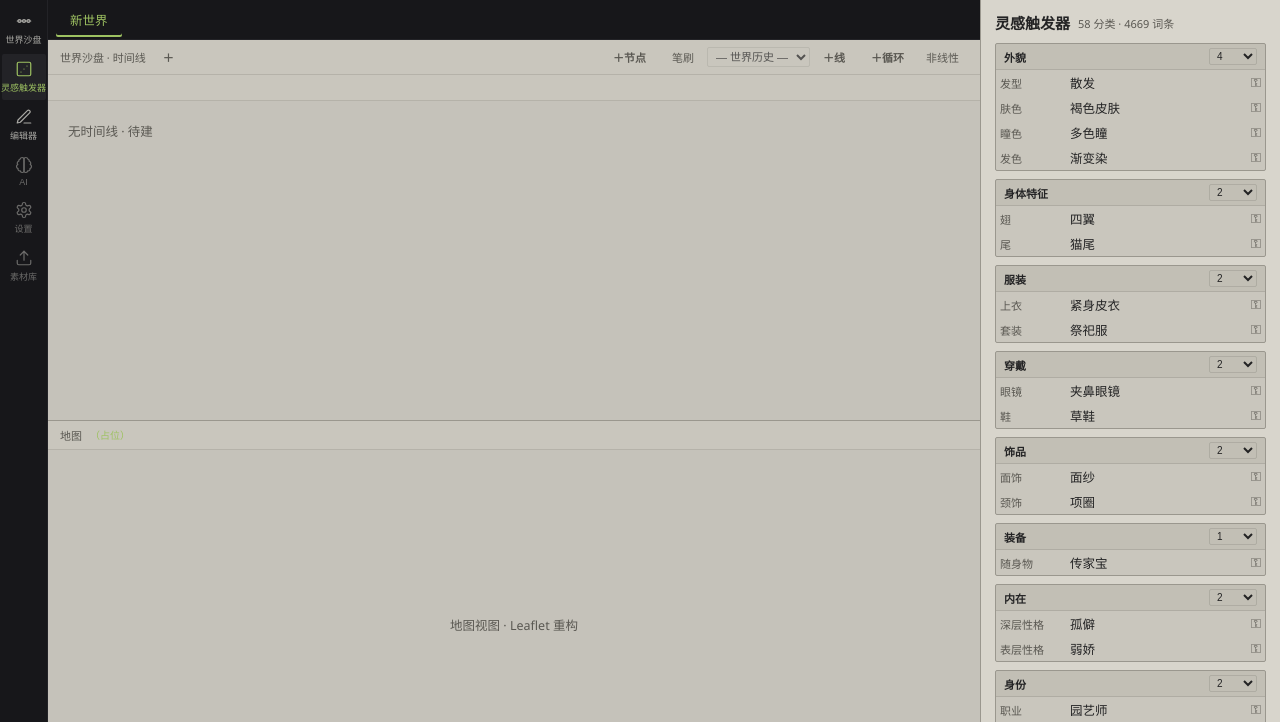
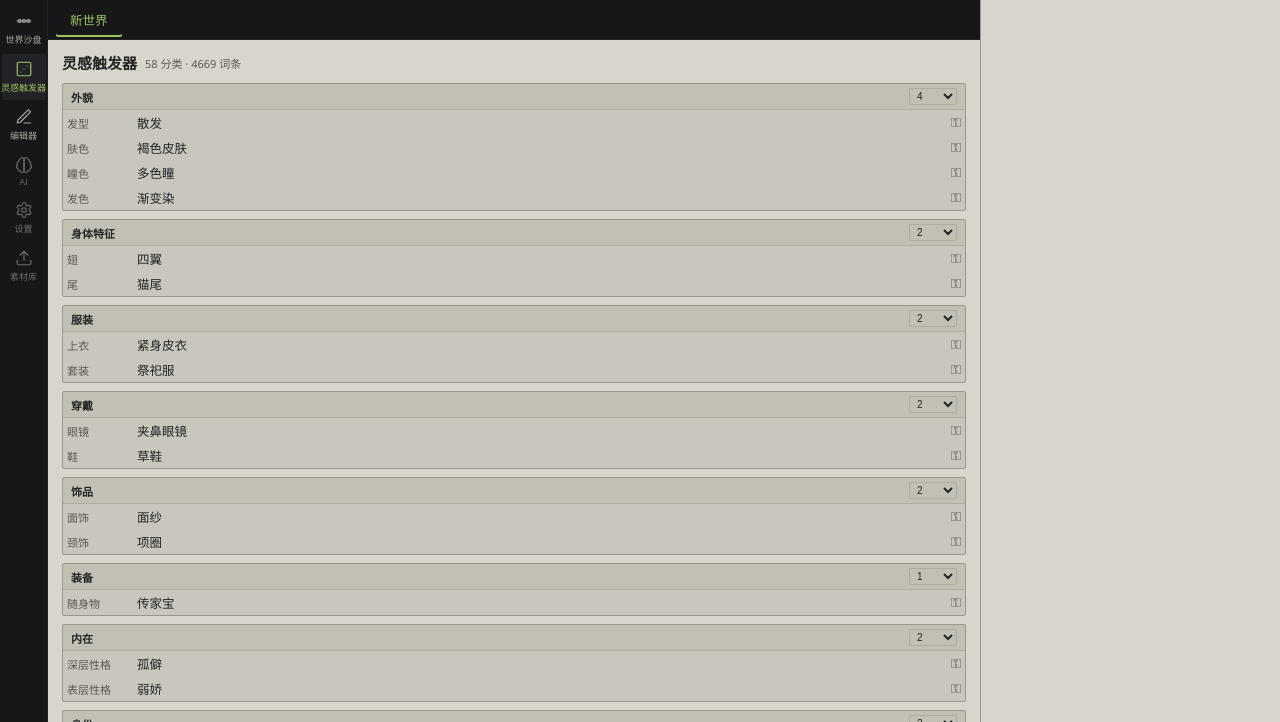
Before and after one commit to orvyn-glitch/lingkuang, a website built with Vite: page index.html in a window 1280 px wide. Both pictures are taken after a click on the button "灵感触发器". Shown: the top 722 px of the page. Built offline with nearby package versions, Linux system fonts and the light colour scheme.

Commit message:
ui: 模块全屏覆盖沙盒（灵感/编辑器=独立工具视图，与沙盘无并列关系）；右侧小栏只留沙盘附属（详情/循环/表单）；世界沙盘模块恢复沙盘

```diff
--- a/src/style.css
+++ b/src/style.css
@@ -167,6 +167,12 @@ body {
   min-height: 0;
   overflow: auto;
 }
+.lk-module-view {
+  flex: 1;
+  min-height: 0;
+  overflow: auto;
+  background: var(--surface);
+}
 
 /* ══════════ 画布：节点 + 时间线照搬 legacy；循环/范围条/标尺重新设计 ══════════ */
 .tl__n {
--- a/src/ui/shell.ts
+++ b/src/ui/shell.ts
@@ -28,6 +28,7 @@ export function renderShell(store: Store, host: HTMLElement): void {
               <div class="lk-pane-head">地图 <span class="lk-ph">（占位）</span></div>
               <div class="lk-pane-body lk-placeholder">地图视图 · Leaflet 重构</div>
             </div>
+            <div class="lk-module-view" id="lk-module-view" style="display:none;"></div>
           </section>
         </div>
         <aside class="lk-tool-host" id="lk-tool-host"></aside>
@@ -123,7 +124,24 @@ function renderToolbar(store: Store): void {
     el.addEventListener('click', () => {
       bar.querySelectorAll('.lk-tool-btn').forEach((b) => b.classList.remove('is-active'));
       el.classList.add('is-active');
-      openTool((el as HTMLElement).dataset.tool!, toolHost, store);
+      const id = (el as HTMLElement).dataset.tool!;
+      const moduleView = document.getElementById('lk-module-view');
+      const sandbox = document.getElementById('lk-sandbox');
+      const toolHost = document.getElementById('lk-tool-host');
+      if (id === 'sandbox') {
+        /* 世界沙盘：恢复沙盘视图（隐藏模块覆盖） */
+        if (moduleView) { moduleView.style.display = 'none'; moduleView.innerHTML = ''; }
+        if (toolHost) toolHost.innerHTML = '';
+        sandbox?.querySelectorAll('.lk-pane').forEach((p) => ((p as HTMLElement).style.display = ''));
+        return;
+      }
+      /* 其他模块：全屏覆盖沙盒（独立工具，与沙盘无并列关系） */
+      if (moduleView) {
+        moduleView.style.display = '';
+        moduleView.innerHTML = '';
+        sandbox?.querySelectorAll('.lk-pane').forEach((p) => ((p as HTMLElement).style.display = 'none'));
+        openTool(id, moduleView, store);
+      }
     });
   });
 }
```
